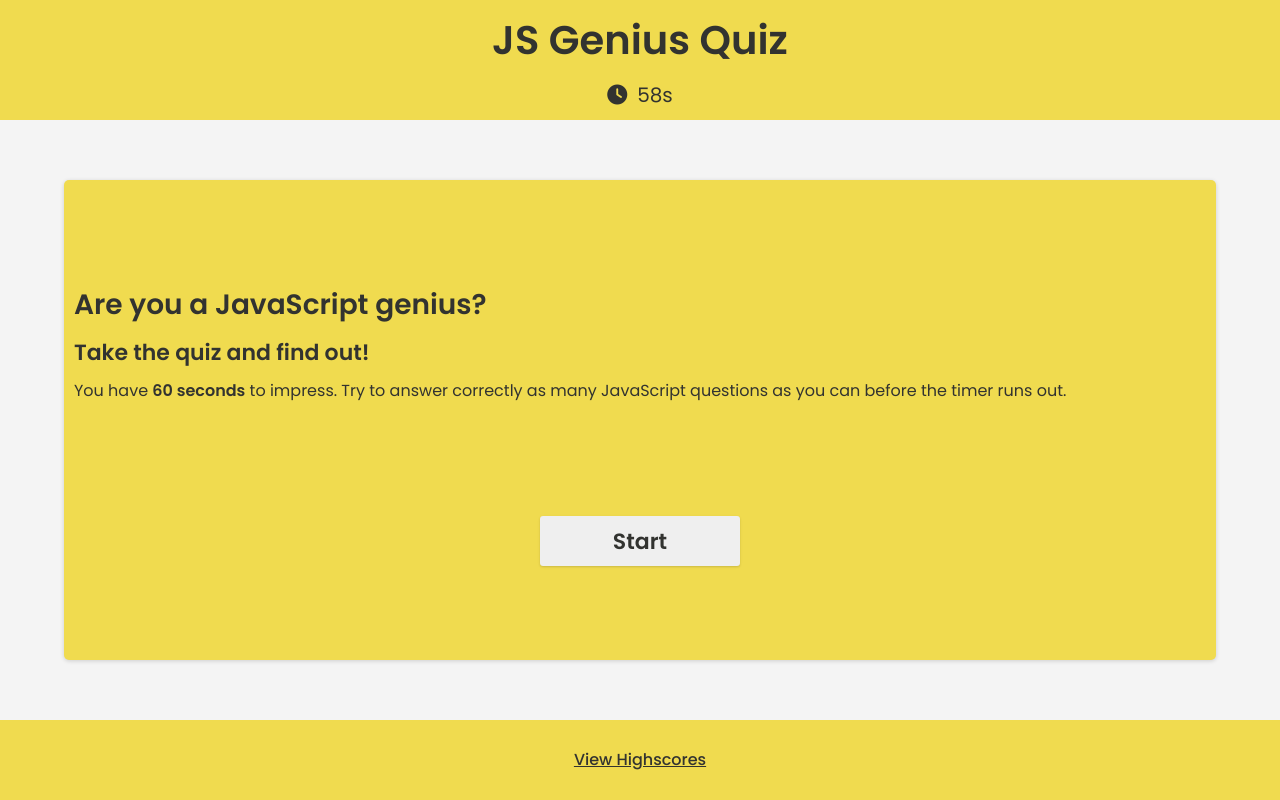
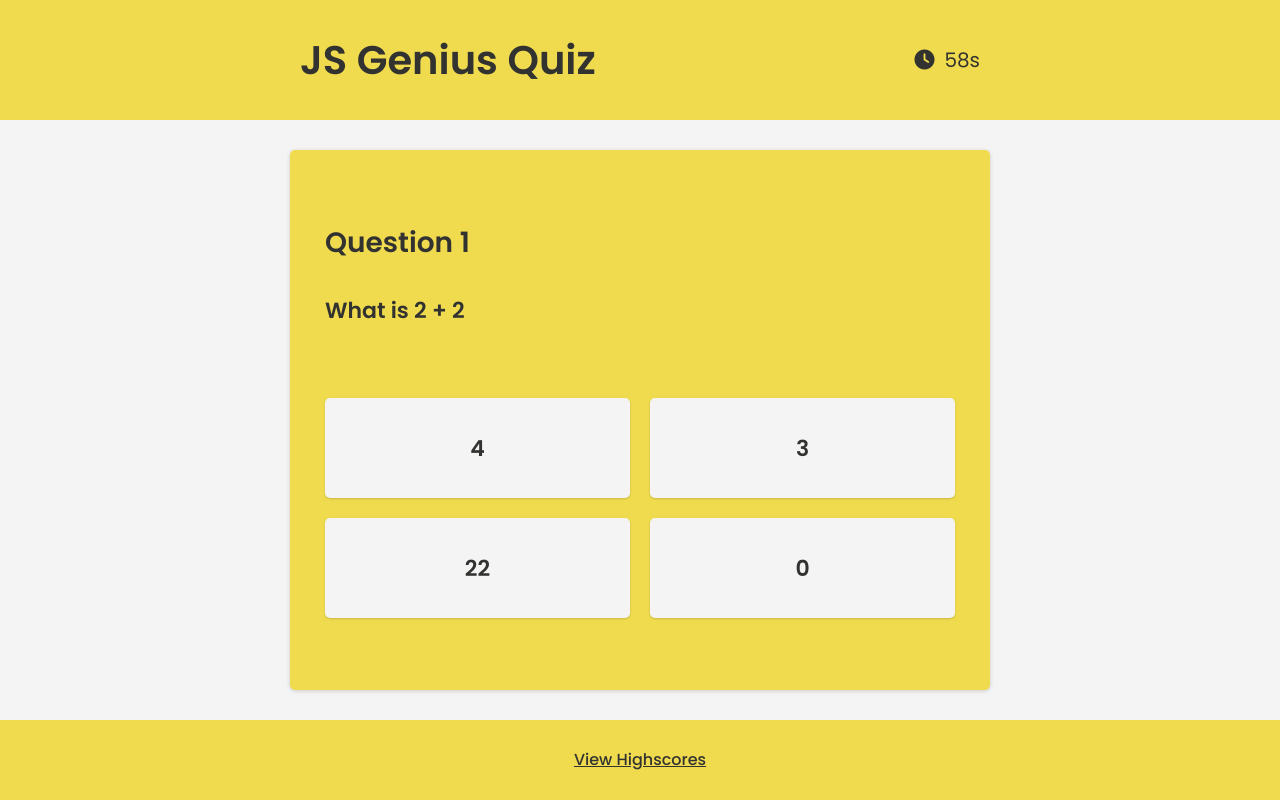
Before and after one commit to matthew-millard/js-genius-quiz, a plain HTML site: page index.html in a window 1280 px wide. Both pictures are taken after a click on the button "Start". Drawn offline with Linux system fonts and the light colour scheme.

Commit message:
Add javascript

```diff
--- a/Develop/css/style.css
+++ b/Develop/css/style.css
@@ -3,10 +3,12 @@
     --js-primary-color: rgb(240, 219, 79);
     --js-dark-shade: rgb(50, 51, 48);
     --js-light-shade: rgb(244, 244, 244);
+    --correct-color: rgb(61, 163, 93);
+    --wrong-color: #DF2935;
+    --hover-color: #5DB7DE;
 
     /* fonts */
     font-size: 62.5%;
-
 }
 
 body {
@@ -46,7 +48,16 @@ span {
     font-size: 2rem;
 }
 
+.flex {
+    display: flex;
+}
+.grid {
+    display: grid;
+}
 
+.hidden {
+    display: none;
+}
 
 .page-container {
     position: relative;
@@ -57,9 +68,7 @@ span {
 }
 
 
-.flex {
-    display: flex;
-}
+
 
 /* Header */
 .header {
@@ -95,36 +104,87 @@ span {
 .quiz-box {
     flex-direction: column;
     justify-content: space-evenly;
+    align-items: center;
     margin: 0 auto;
     width: 90%;
-    height: 80%;
+    max-width: 700px;
+    height: 90%;
     background-color: var(--js-primary-color);
     border-radius: 0.5rem;
     box-shadow: rgba(0, 0, 0, 0.16) 0px 1px 4px;
 }
 
 .quiz-box__content {
+    width: 90%;
+    background-color: var(--js-light-shade);
+    border-radius: .5rem;
     padding: 1rem;
 }
 
 .quiz-box__content > * {
-    padding-bottom: 1rem;
+    padding-bottom: 1.6rem;
 }
 
-.quiz-box__button {
+.quiz-box__button,
+.answer-button {
     margin: 0 auto;
     width: 20rem;
-    height: 5rem;
+    height: 7rem;
     font-size: 2.2rem;
     font-weight: bold;
     border: none;
-    border-radius: 0.3rem;
+    border-radius: 0.5rem;
     box-shadow: 0 1px 3px 0 rgba(0, 0, 0, 0.1), 0 1px 2px 0 rgba(0, 0, 0, 0.06);
-
+    background-color: var(--js-light-shade);
 }
 
 .quiz-box__button:hover {
-    background-color: green;
+    background-color: var(--hover-color);
+}
+
+/* Question */
+.quiz-box__questions {
+    flex-direction: column;
+    justify-content: space-evenly;
+    height: 100%;
+    width: 100%;
+}
+
+.question {
+    margin: 0 auto;
+    width: 90%;
+}
+
+.question h2 {
+    padding-bottom: 3rem;
+}
+
+/* Answers */
+.answers {
+    margin: 0 auto;
+    width: 90%;
+    grid-template-columns: repeat(1, 1fr);
+    gap: 1rem;
+}
+
+.answer-button {
+    width: 100%;
+    transition-duration: 150ms;
+}
+
+.answer-button.correct {
+    background-color: var(--correct-color);
+}
+
+.answer-button.wrong {
+    background-color: var(--wrong-color);
+}
+
+.answer-button:hover {
+    cursor: pointer;
+    box-shadow: 0 3px 3px rgba(0, 0, 0, 0.2);
+    transform: translateY(-1px);
+    background-color: var(--hover-color);
 }
 
 /* Footer */
@@ -138,3 +198,22 @@ span {
     align-items: center;
     background-color: var(--js-primary-color);
 }
+
+
+
+/* Media Queries */
+@media only screen and (min-width: 768px) {
+    .header__content {
+        max-width: 700px;
+        flex-direction: row;
+    }
+
+    .answers {
+        grid-template-columns: repeat(2, 1fr);
+        gap: 2rem;
+    }
+
+    .answer-button {
+        height: 10rem;
+    }
+}
--- a/Develop/js/main.js
+++ b/Develop/js/main.js
@@ -1,13 +1,34 @@
+var questions = [
+	{
+		question: 'What is 2 + 2',
+		answers: [
+			{ text: '4', correct: true },
+			{ text: '3', correct: false },
+			{ text: '22', correct: false },
+			{ text: '0', correct: false },
+		],
+	},
+]
+
+var questionsBox = document.querySelector('.quiz-box__questions')
 var startButton = document.querySelector('.start-button')
 var displayTimer = document.querySelector('#timer')
+var rules = document.querySelector('.rules')
+var questionElement = document.getElementById('question')
+var answersButtons = document.getElementById('answers')
 var timeLeft = 60
 
 function startQuiz() {
+	rules.classList.add('hidden')
+	startButton.classList.add('hidden')
+	questionsBox.classList.remove('hidden')
+	setNextQuestion(questions)
 	startTimer()
 }
 
 startButton.addEventListener('click', startQuiz)
 
+// Timer Function
 function startTimer() {
 	var timer = setInterval(() => {
 		if (timeLeft === 0) {
@@ -21,6 +42,17 @@ function startTimer() {
 	}, 1000)
 }
 
+function setNextQuestion(questions) {
+	questionElement.innerText = questions[0].question
+	questions[0].answers.forEach(answer => {
+		var button = document.createElement('button')
+		button.innerText = answer.text
+		button.classList.add('answer-button')
+		answersButtons.appendChild(button)
+		console.log('hi')
+	})
+}
+
 // When Start Button is 'click'ed => the startQuiz
 // function is called.
 // 1.Timer should begin counting down.
--- a/index.html
+++ b/index.html
@@ -27,13 +27,28 @@
 
         <!-- Main -->
         <main class="main flex">
+            <!-- start -->
                 <div class="quiz-box flex">
-                    <div class="quiz-box__content">
+                    <div class="quiz-box__content rules">
                         <h2>Are you a JavaScript genius?</h2>
                         <h3>Take the quiz and find out!</h3>
                         <p>You have <strong>60 seconds</strong> to impress. Try to answer correctly as many JavaScript questions as you can before the timer runs out.</p>
+                        <p>If you answer a question incorrectly, you will be given a <b>5s time penalty</b>.</p>
                     </div>
                     <button class="quiz-box__button start-button" type="button">Start</button>
+            <!-- Questions -->
+                    <div class="quiz-box__questions flex hidden">
+                        <div class="question">
+                            <h2>Question 1</h2>
+                            <h3 id="question">Which is the correct method for adding a custom attribute to a HTML element?</h3>
+                        </div>
+                        <div id="answers" class="answers grid">
+                            <!-- <button class="answer-button">Answer 1</button>
+                            <button class="answer-button">Answer 2</button>
+                            <button class="answer-button">Answer 3</button>
+                            <button class="answer-button">Answer 4</button> -->
+                        </div>
+                    </div>
                 </div>
         </main>
 
```
Also changed, not shown: Develop/assets/screenshots/coolors.co_palette_f0db4f-3da35d-323330-df2935-ffffff.png (added).
